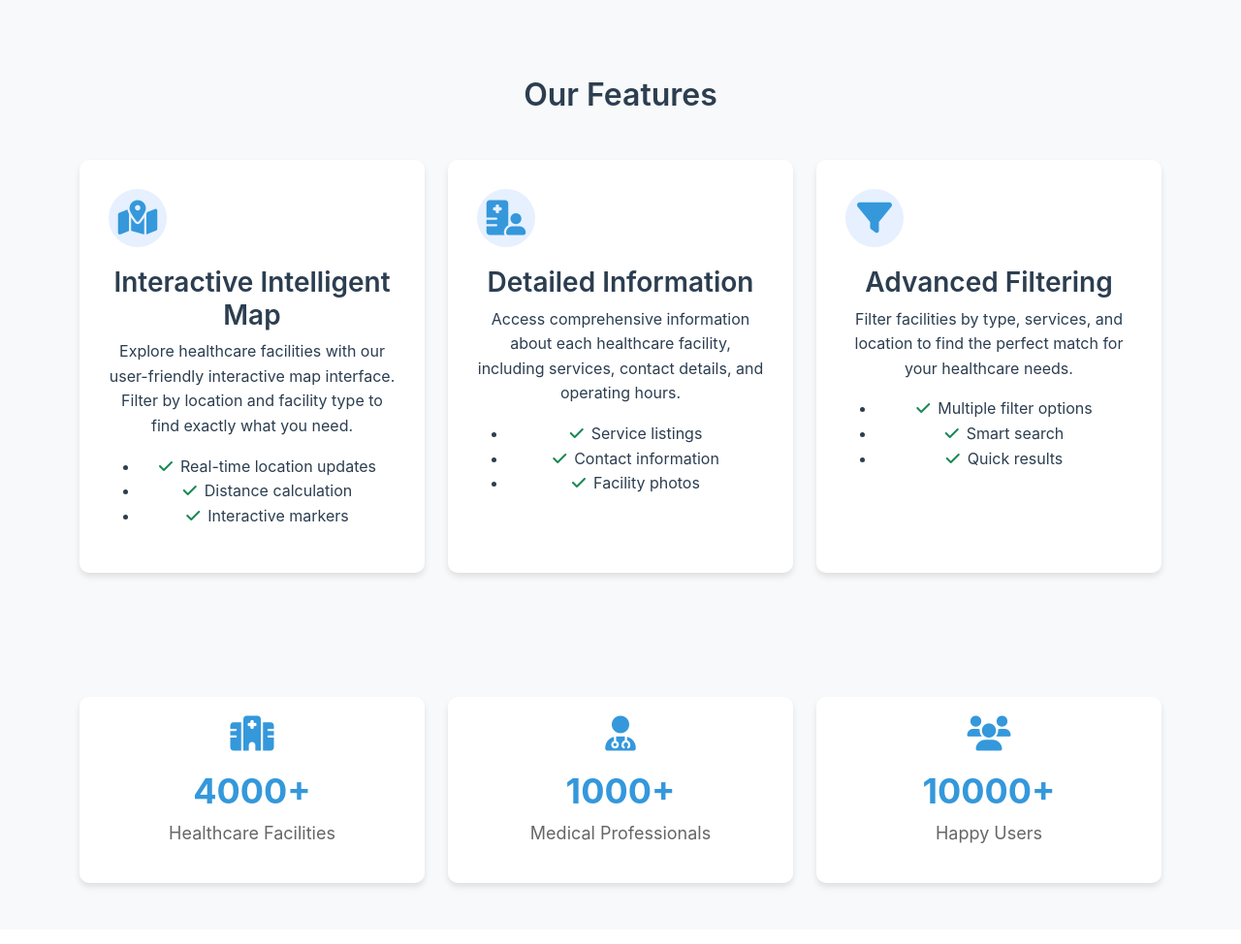
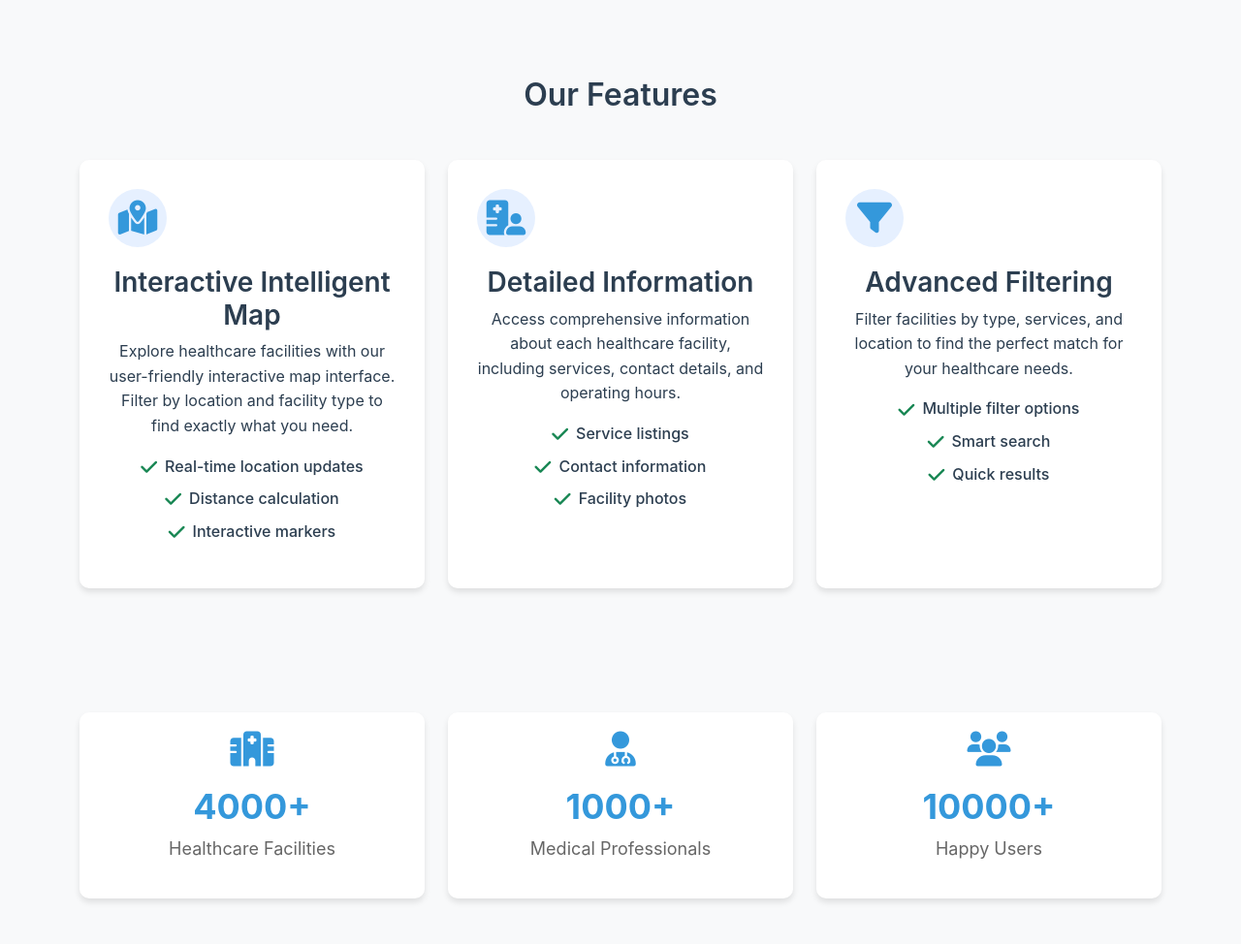
Before and after one commit to Kevin-ace/afyalink-web_app, a Flask app: page / in a window 1280 px wide. Shown: the part 876-1850 px from the top of the page at 97% size. Run offline with Flask 3, Linux system fonts and the light colour scheme.

Commit message:
[UPDATE]UI

```diff
--- a/web_app/templates/index.html
+++ b/web_app/templates/index.html
@@ -161,6 +161,26 @@
             font-size: 24px;
             color: #3498db;
         }
+        .feature-list {
+            list-style: none;  /* Removes default bullet points */
+            padding-left: 0;
+            text-align: center;
+        }
+
+        .feature-list li {
+            display: flex;
+            align-items: center;
+            justify-content: center;
+            font-weight: 500;
+            margin-bottom: 8px; /* Adds spacing between items */
+        }
+
+        .feature-list li i {
+            margin-right: 8px;
+            color: #28a745; /* Ensures the check icon is green */
+            font-size: 1.2rem; /* Adjust icon size */
+        }
+
     </style>
 </head>
 <body>
```
